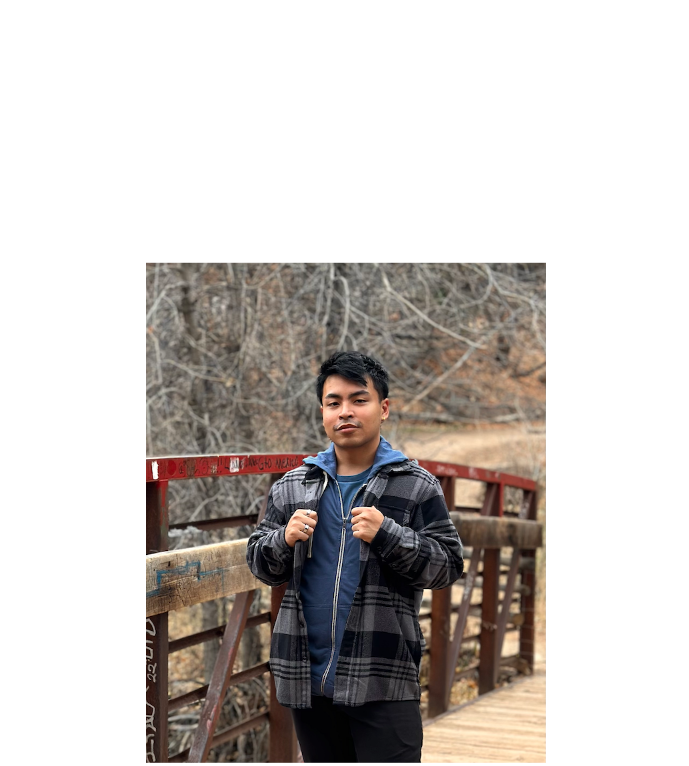
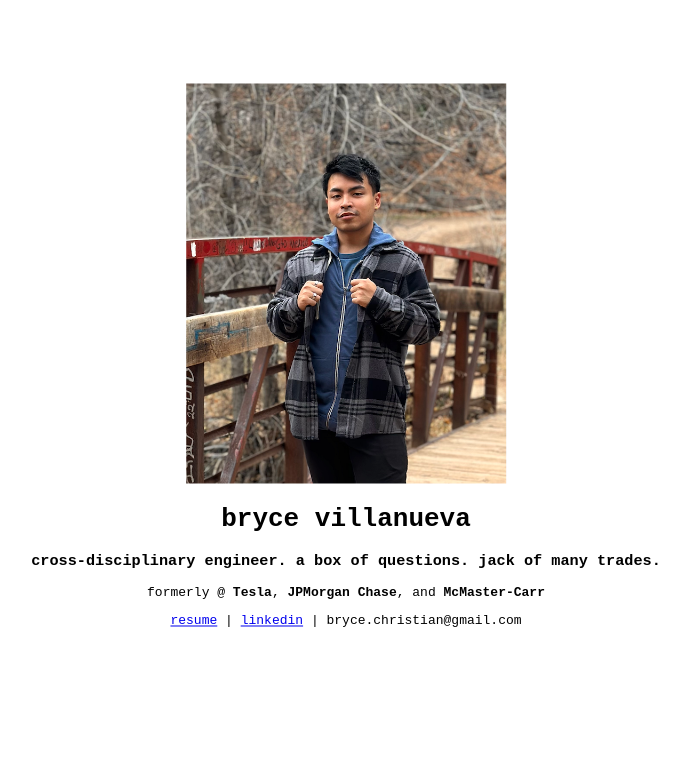
Before and after one commit to mechaturtles/mechaturtles.github.io, a website built with Parcel: page src/index.html in a window 1280 px wide. Shown: the part 84-850 px from the top of the page, without its empty margins (294-983 px from the left). After the commit the page ends 800 px from the top, so only its background shows below. Built offline with nearby package versions, Linux system fonts and the light colour scheme.

Commit message:
Fixed body centering

```diff
--- a/src/styles.css
+++ b/src/styles.css
@@ -1,9 +1,15 @@
 img {
-  width: 25rem;
+  width: 20rem;
+  padding-top: 5rem;
 }
 body {
   font-family: "Courier New", monospace;
+  font-size: small;
   text-align: center;
-  -ms-transform: translateY(50%);
-  transform: translateY(50%);
+  margin: 0;
+  position: absolute;
+  top: 50%;
+  left: 50%;
+  -ms-transform: translate(-50%, -50%);
+  transform: translate(-50%, -50%);
 }
```
